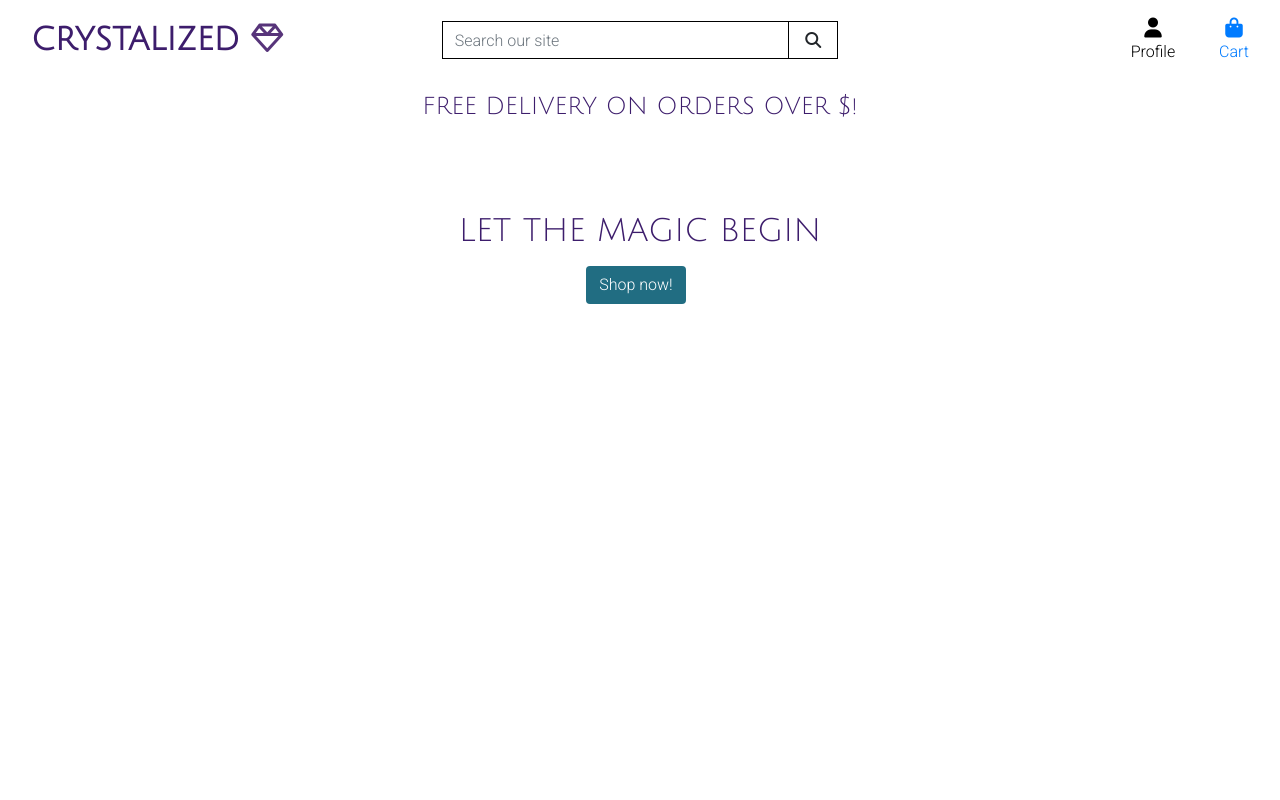
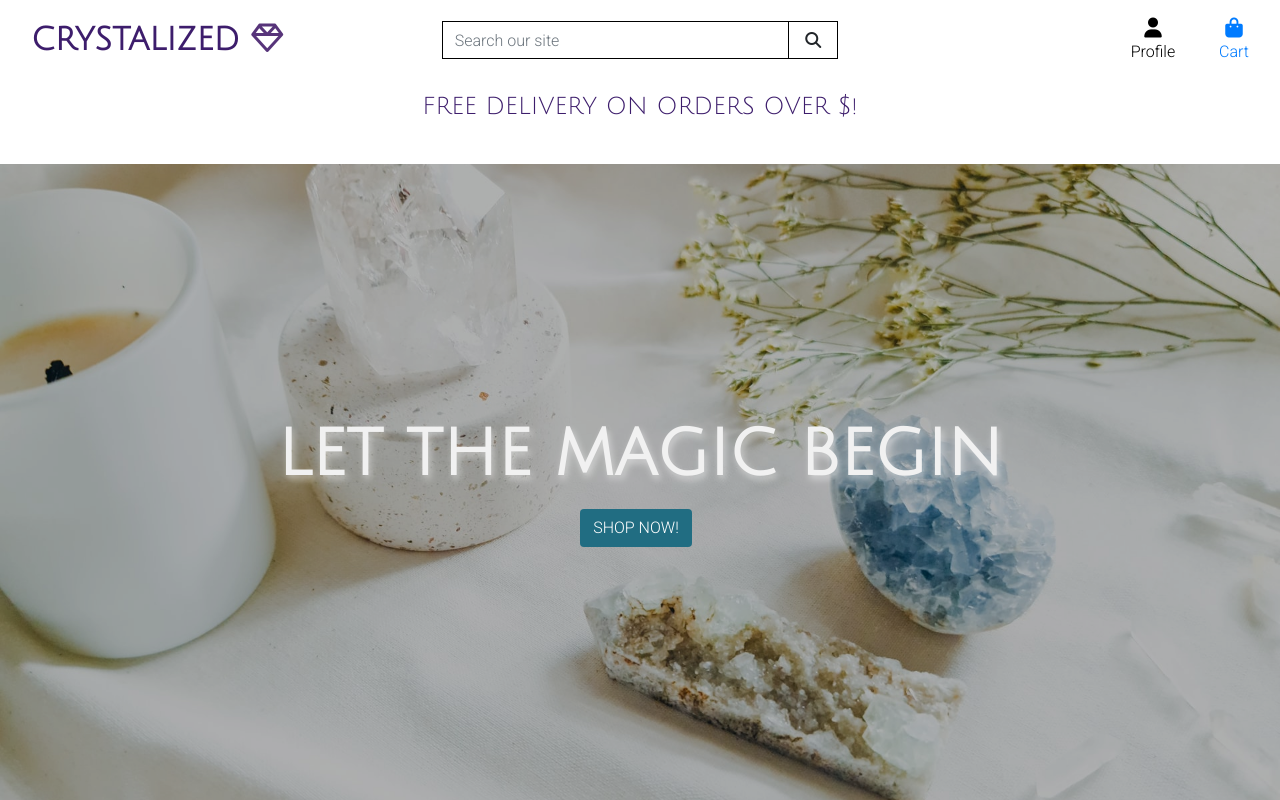
Before and after one commit to StinaAxelsson/crystalize-pp5, a Django app: page / in a window 1280 px wide. Run offline with Django 3.2, Linux system fonts and the light colour scheme; some libraries are stand-ins or nearby versions.

Commit message:
Add image for background and some css and bootrap style

```diff
--- a/home/templates/home/index.html
+++ b/home/templates/home/index.html
@@ -10,10 +10,13 @@
 {% endblock %}
 
 {% block content %}
-<div class="container">
-    <div class="row justify-content-center mt-5">
-        <div class="col-md-10 col-sm-12 text-center">
-            <h2 class="logo-font">Let the magic begin</h2>
+<header class="hero-section">
+    <div class="overlay">
+<div class="container h-100 text-uppercase text-headings text-center
+d-flex flex-column justify-content-center">
+    <div class="row ">
+        <div class="col-12 text-white py-4 py-lg-5">
+            <h2 class="rubrics-font">Let the magic begin</h2>
             <div class="d-flex justify-content-center mt-3">
                 <a href="" class="btn btn-color mr-2 text-white">Shop now!</a>
             </div>
@@ -21,4 +24,7 @@
         </div>
     </div>
 </div>
+</div>
+</header>
+</div>
 {%endblock%}
--- a/static/css/base.css
+++ b/static/css/base.css
@@ -4,10 +4,20 @@ html {
 }
 
 body {
-
     height: calc(100vh - 164px);
     color: #555;
     font-family: 'Roboto';
+}
+/*--------------------------------Hero-section*/
+.overlay{
+    background-color: rgba(0, 0, 0, 30%);
+    height: 100%;
+}
+
+.hero-section{
+    background: url('/media/images/homepage_bg.jpg') no-repeat center center;
+    background-size: cover;
+    height: calc(100vh - 164px);
 }
 
 /* from Bulma */
@@ -23,6 +33,15 @@ body {
     text-transform: uppercase;
     font-family: Julius Sans One;
     color: #3d1d6c;
+}
+
+.rubrics-font{
+    text-transform: uppercase;
+    font-family: Julius Sans One;
+    font-weight: bold;
+    color: #f1f1f1;
+    font-size: 4rem;
+    text-shadow: 2px 4px 7px rgb(255 255 255 / 50%);
 }
 
 .gem{
```
Also changed, not shown: media/images/homepage_bg.jpg (added).
